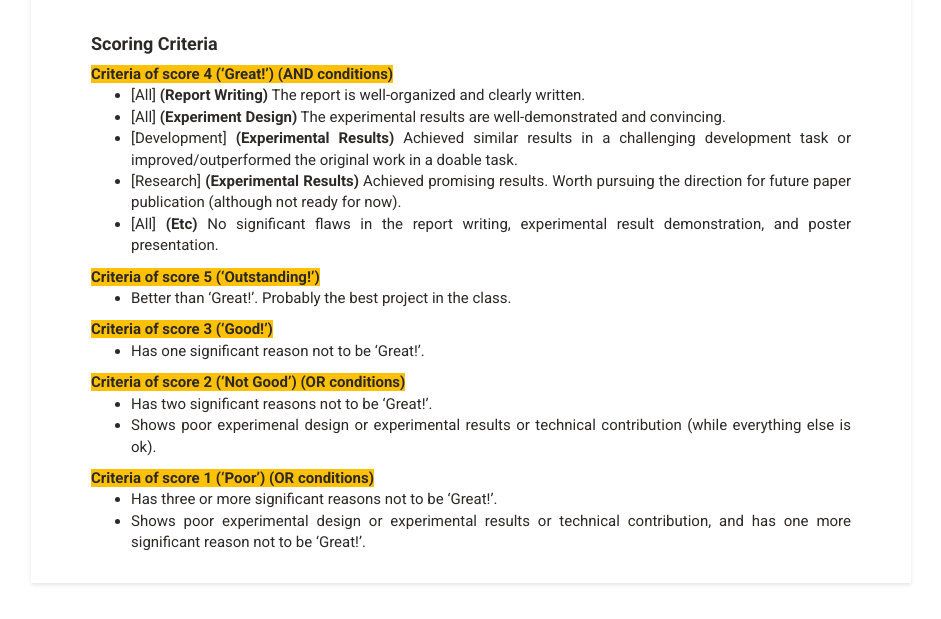
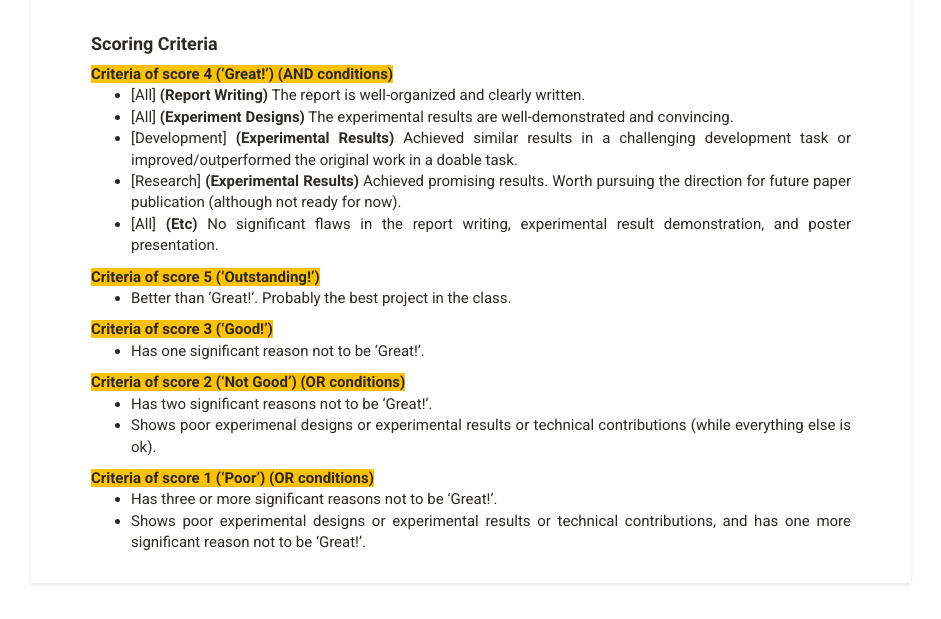
Before and after one commit to mhsung/mhsung.github.io, a Jekyll site: the page built from courses/kaist-cs492-3dml-2021-spring/_posts/2021-05-20-project-submission-guideline.md, in a window 1280 px wide and 900 px high, scrolled down 2298 px. Shown: the part 227-846 px from the top of the window, without its empty margins (169-1110 px from the left). Built offline with Jekyll 4.4.1, drawn with Linux system fonts in a browser that asks for light colours; our own code applies the rules of GitHub Pages for plain Markdown files.

Commit message:
Updated.

```diff
--- a/courses/kaist-cs492-3dml-2021-spring/_posts/2021-05-20-project-submission-guideline.md
+++ b/courses/kaist-cs492-3dml-2021-spring/_posts/2021-05-20-project-submission-guideline.md
@@ -145,7 +145,7 @@ h { background-color:#FFC107 }
 
 <h><b>Criteria of score 4 (‘Great!’) (AND conditions)</b></h>
 - [All] <b>(Report Writing)</b> The report is well-organized and clearly written.
-- [All] <b>(Experiment Design)</b> The experimental results are well-demonstrated and convincing.
+- [All] <b>(Experiment Designs)</b> The experimental results are well-demonstrated and convincing.
 - [Development] <b>(Experimental Results)</b> Achieved similar results in a challenging development task or improved/outperformed the original work in a doable task.
 - [Research] <b>(Experimental Results)</b> Achieved promising results. Worth pursuing the direction for future paper publication (although not ready for now).
 - [All] <b>(Etc)</b> No significant flaws in the report writing, experimental result demonstration, and poster presentation.
@@ -158,10 +158,10 @@ h { background-color:#FFC107 }
 
 <h><b>Criteria of score 2 (‘Not Good’) (OR conditions)</b></h>
 - Has two significant reasons not to be ‘Great!’.
-- Shows poor experimenal design or experimental results or technical contribution (while everything else is ok).
+- Shows poor experimenal designs or experimental results or technical contributions (while everything else is ok).
 
 <h><b>Criteria of score 1 (‘Poor’) (OR conditions)</b></h>
 - Has three or more significant reasons not to be ‘Great!’.
-- Shows poor experimental design or experimental results or technical contribution, and has one more significant reason not to be ‘Great!’.
+- Shows poor experimental designs or experimental results or technical contributions, and has one more significant reason not to be ‘Great!’.
 
 <br/>
```
